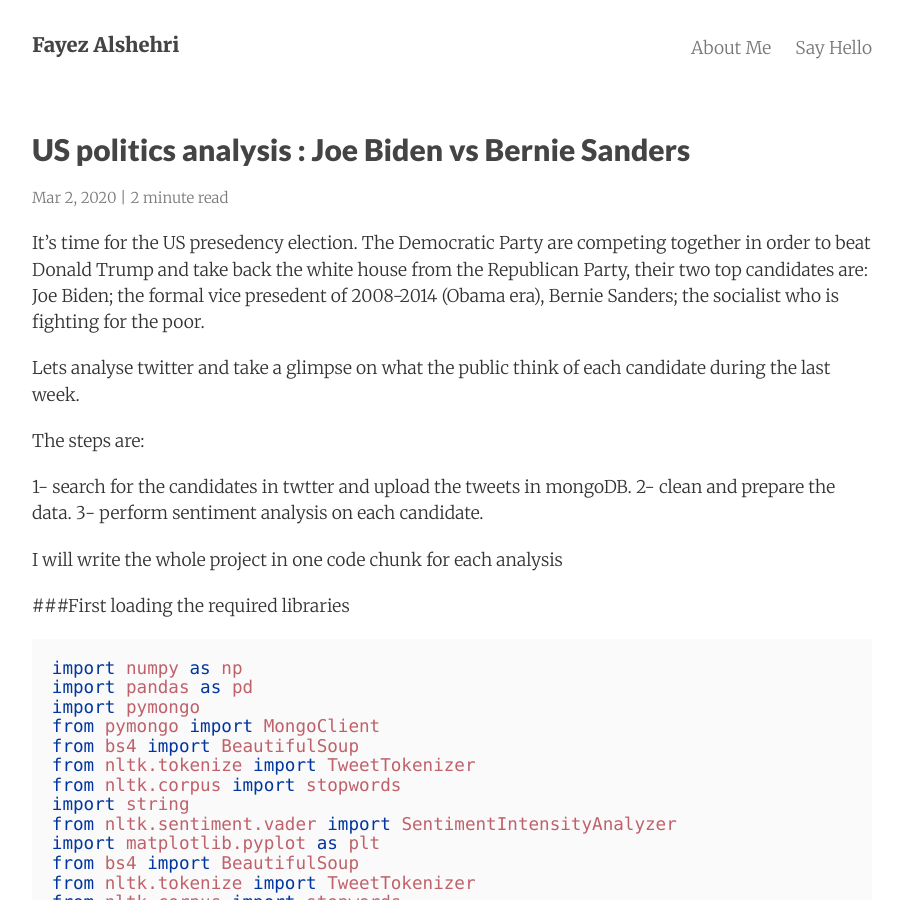
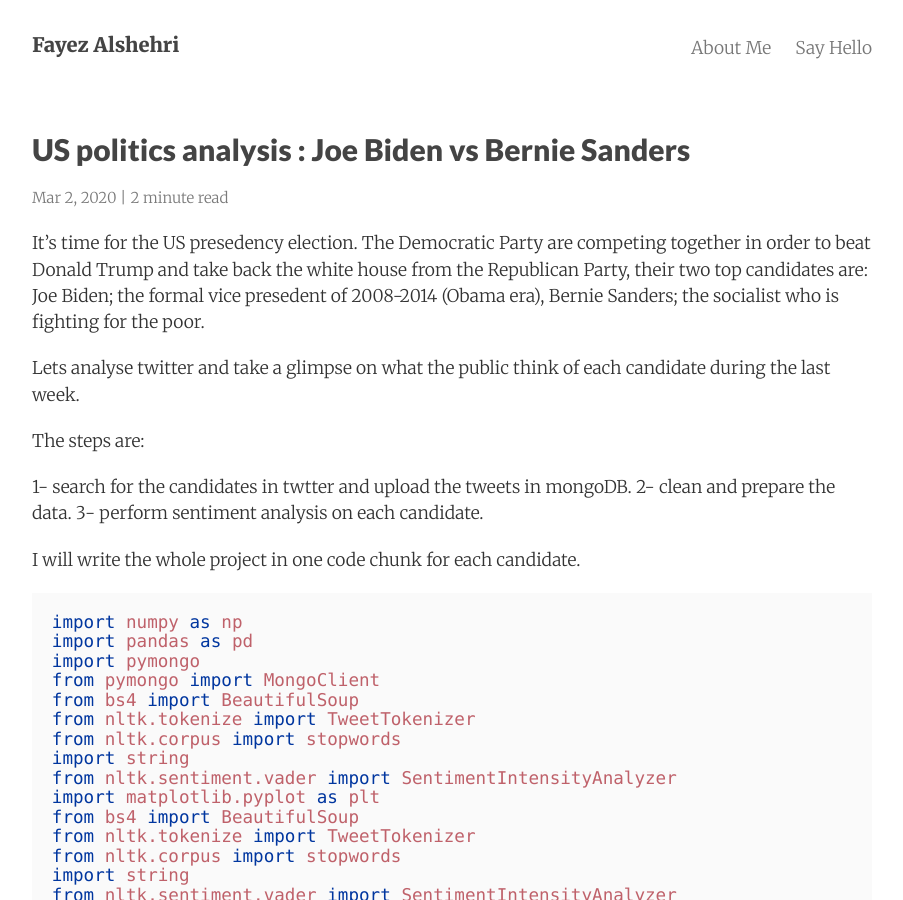
Before and after one commit to fayez-als/fayez-als.github.io, a Jekyll site: the page built from _posts/2014-06-10-Politics.md, in a window 1280 px wide and 900 px high. Shown: the whole window, without its empty margins (188-1091 px from the left). Built offline with Jekyll 4.4.1, drawn with Linux system fonts in a browser that asks for light colours; nearby versions of some CDN libraries.

Commit message:
Update 2014-06-10-Politics.md

````diff
--- a/_posts/2014-06-10-Politics.md
+++ b/_posts/2014-06-10-Politics.md
@@ -19,9 +19,9 @@
 3- perform sentiment analysis on each candidate.
 
 
-I will write the whole project in one code chunk for each analysis
+I will write the whole project in one code chunk for each candidate.
 
-###First loading the required libraries
+
 
 
 ``` python
````
